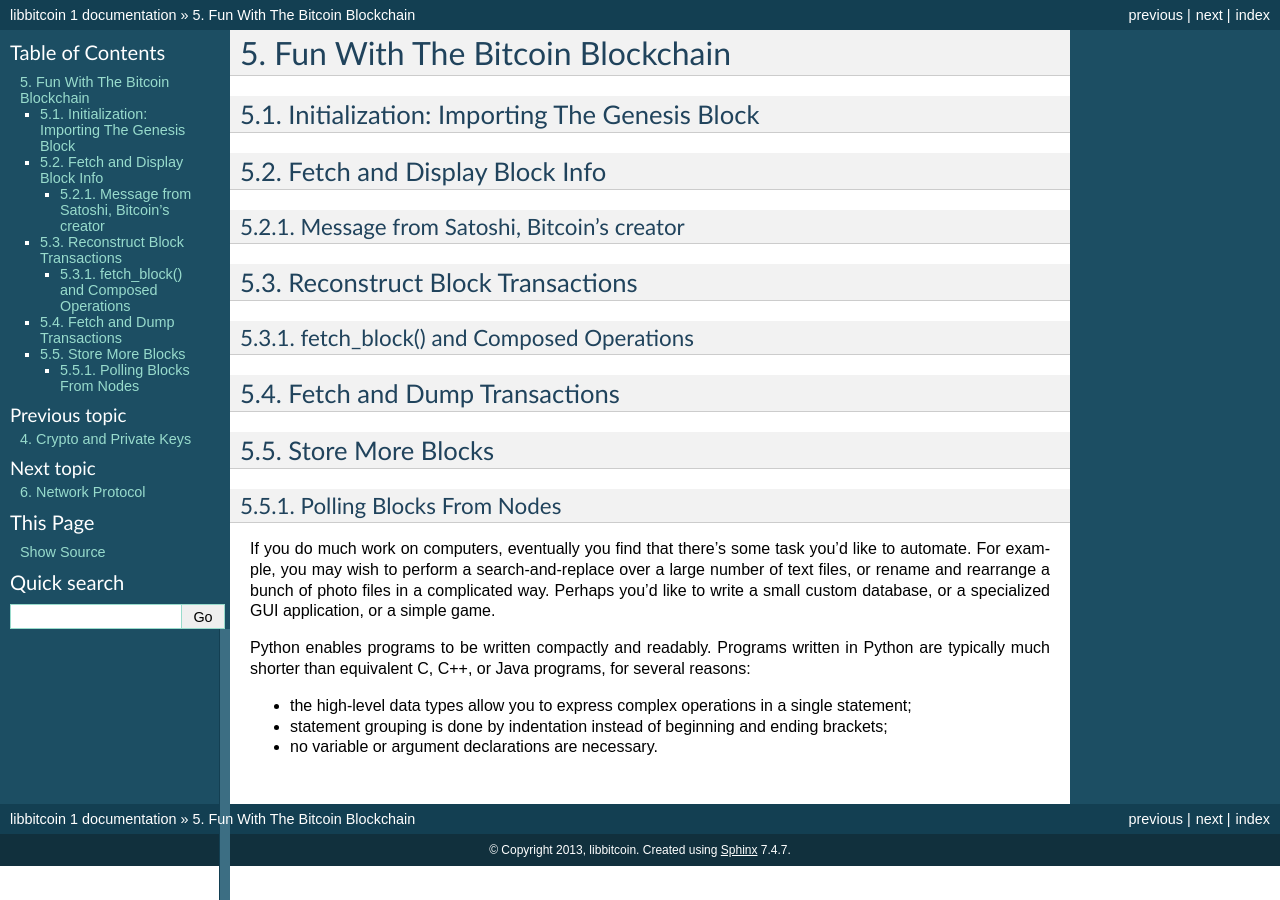
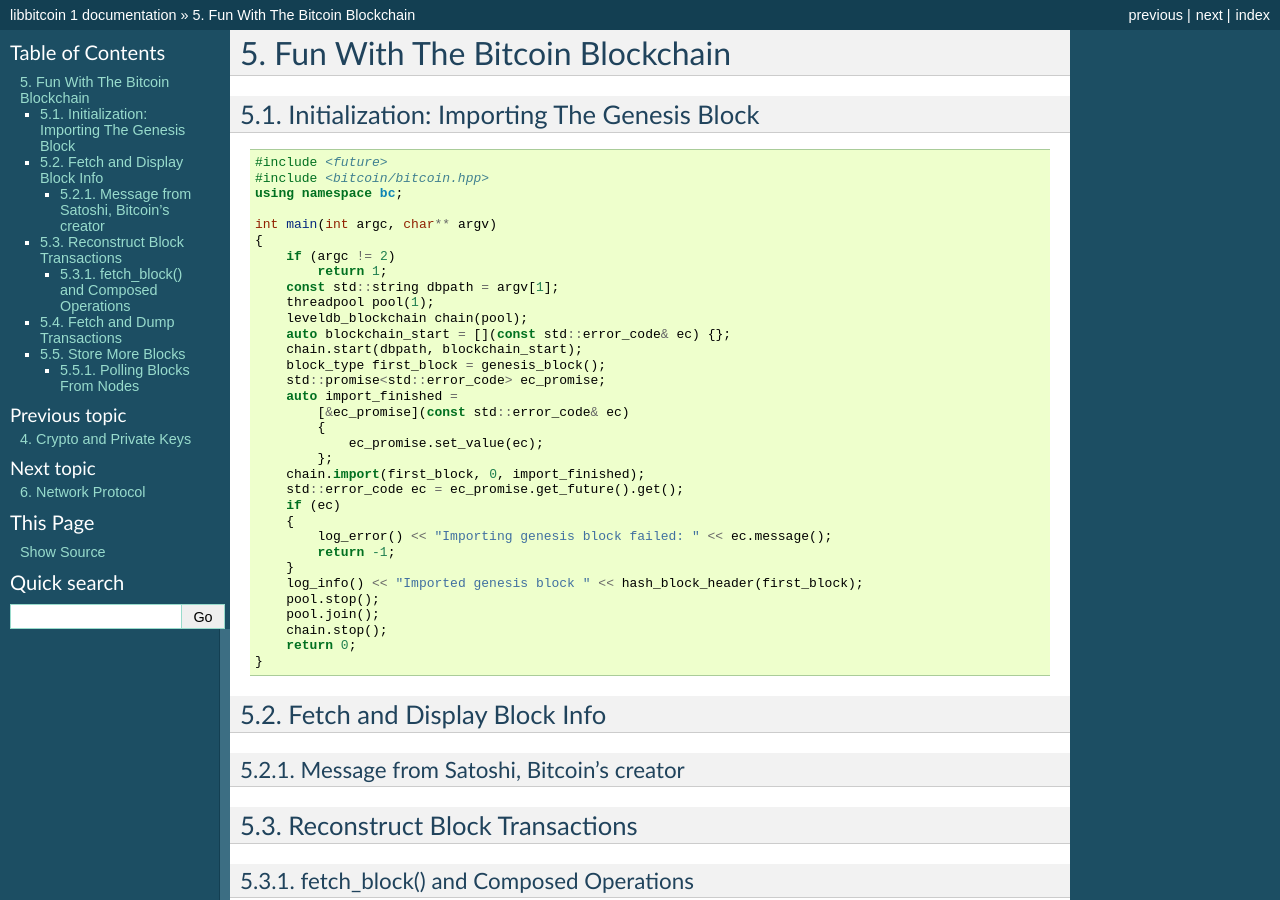
Before and after one commit to libbitcoin/libbitcoin-system, a Sphinx documentation site: the page built from doc/sphinx/blockchain.rst, in a window 1280 px wide and 900 px high. Built offline with Sphinx 7.4.7, drawn with Linux system fonts in a browser that asks for light colours; pages that are not in the unit, such as notebooks, are missing from menus.

Commit message:
import genesis block code listing in doc.

```diff
--- a/doc/sphinx/blockchain.rst
+++ b/doc/sphinx/blockchain.rst
@@ -6,6 +6,42 @@ Fun With The Bitcoin Blockchain
 
 Initialization: Importing The Genesis Block
 ===========================================
+
+::
+
+    #include <future>
+    #include <bitcoin/bitcoin.hpp>
+    using namespace bc;
+
+    int main(int argc, char** argv)
+    {
+        if (argc != 2)
+            return 1;
+        const std::string dbpath = argv[1];
+        threadpool pool(1);
+        leveldb_blockchain chain(pool);
+        auto blockchain_start = [](const std::error_code& ec) {};
+        chain.start(dbpath, blockchain_start);
+        block_type first_block = genesis_block();
+        std::promise<std::error_code> ec_promise;
+        auto import_finished =
+            [&ec_promise](const std::error_code& ec)
+            {
+                ec_promise.set_value(ec);
+            };
+        chain.import(first_block, 0, import_finished);
+        std::error_code ec = ec_promise.get_future().get();
+        if (ec)
+        {
+            log_error() << "Importing genesis block failed: " << ec.message();
+            return -1;
+        }
+        log_info() << "Imported genesis block " << hash_block_header(first_block);
+        pool.stop();
+        pool.join();
+        chain.stop();
+        return 0;
+    }
 
 Fetch and Display Block Info
 ============================
@@ -29,21 +65,3 @@ Polling Blocks From Nodes
 -------------------------
 
 .. Briefly mention poller here.
-
-If you do much work on computers, eventually you find that there's some task
-you'd like to automate.  For example, you may wish to perform a
-search-and-replace over a large number of text files, or rename and rearrange a
-bunch of photo files in a complicated way. Perhaps you'd like to write a small
-custom database, or a specialized GUI application, or a simple game.
-
-Python enables programs to be written compactly and readably.  Programs written
-in Python are typically much shorter than equivalent C,  C++, or Java programs,
-for several reasons:
-
-* the high-level data types allow you to express complex operations in a single
-  statement;
-
-* statement grouping is done by indentation instead of beginning and ending
-  brackets;
-
-* no variable or argument declarations are necessary.
```
